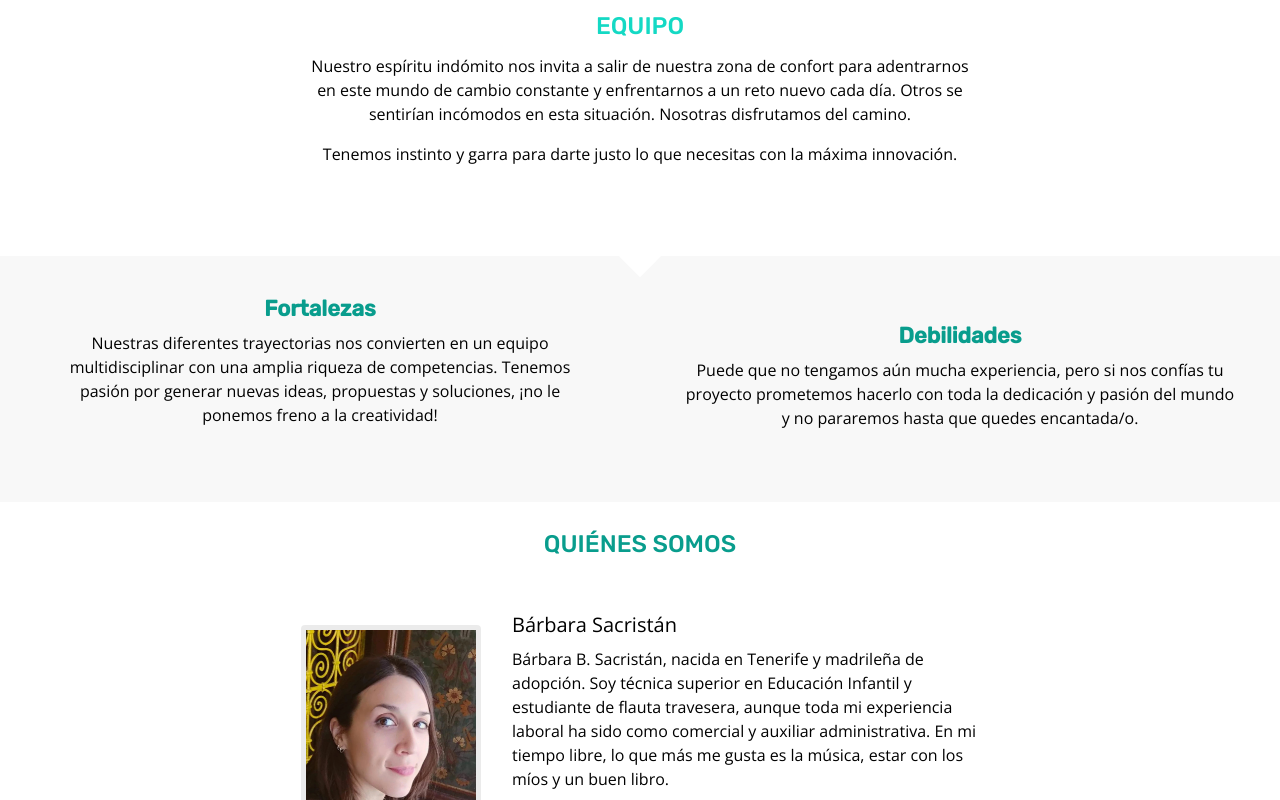
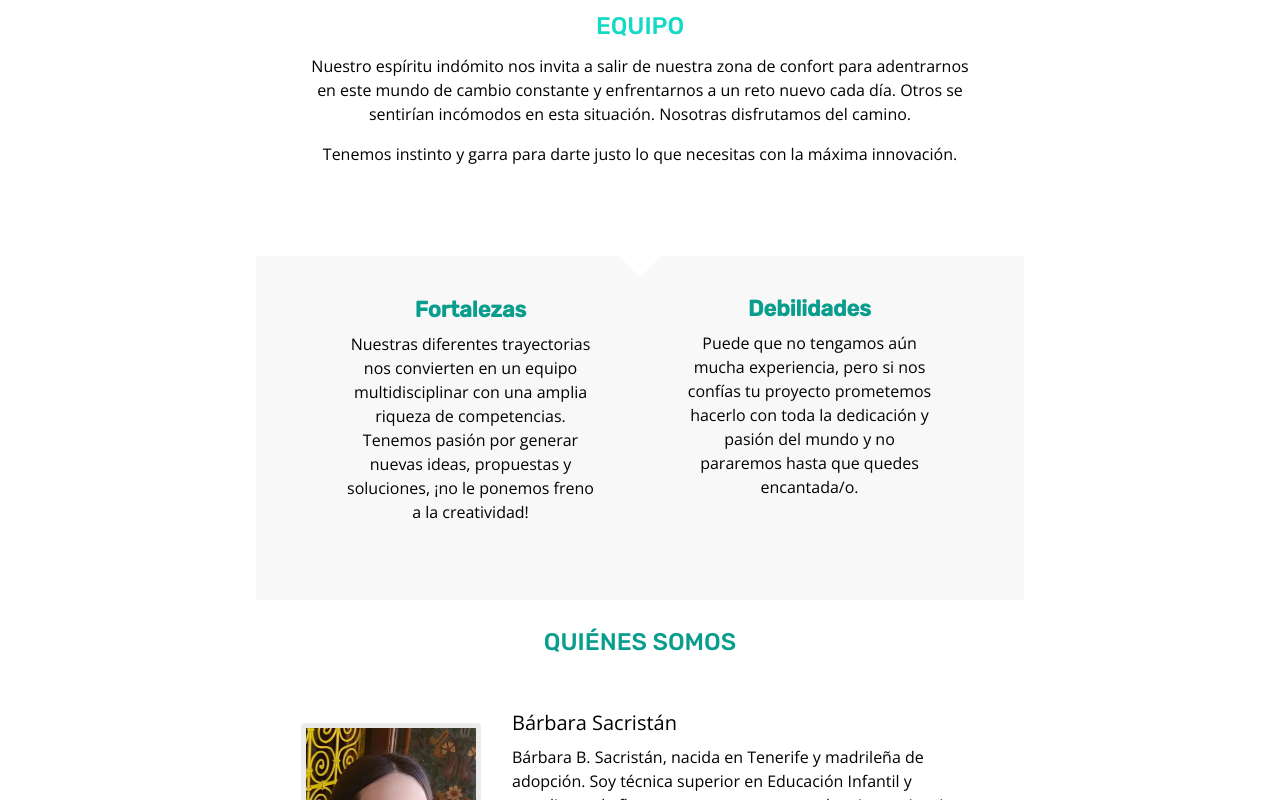
Before and after one commit to Adalab/Project1-Team3, a plain HTML site: page index.html in a window 1280 px wide. Shown: the part 472-1272 px from the top of the page. Drawn offline with nearby package versions, Linux system fonts and the light colour scheme.

Commit message:
finish first commit

```diff
--- a/index.html
+++ b/index.html
@@ -55,7 +55,7 @@
           <div class="bite"></div>
         </article>
 
-        <article class="strengths-weaknesses">
+        <article class="strengths-weaknesses wrapper">
           <div class="strengths wrapper">
             <h3 class="title-secondary">Fortalezas</h3>
             <p>
--- a/styles/style.css
+++ b/styles/style.css
@@ -275,9 +275,14 @@ body {
     }
     .bite {
         transform: translate(0, 250%) rotate(45deg);
+        z-index: 5;
     }
     .strengths-weaknesses {
         display: flex;
+        align-items: flex-start;
+    }
+    .weaknesses{
+        height: 268.8px;
     }
     .left {
         display: flex;
```
